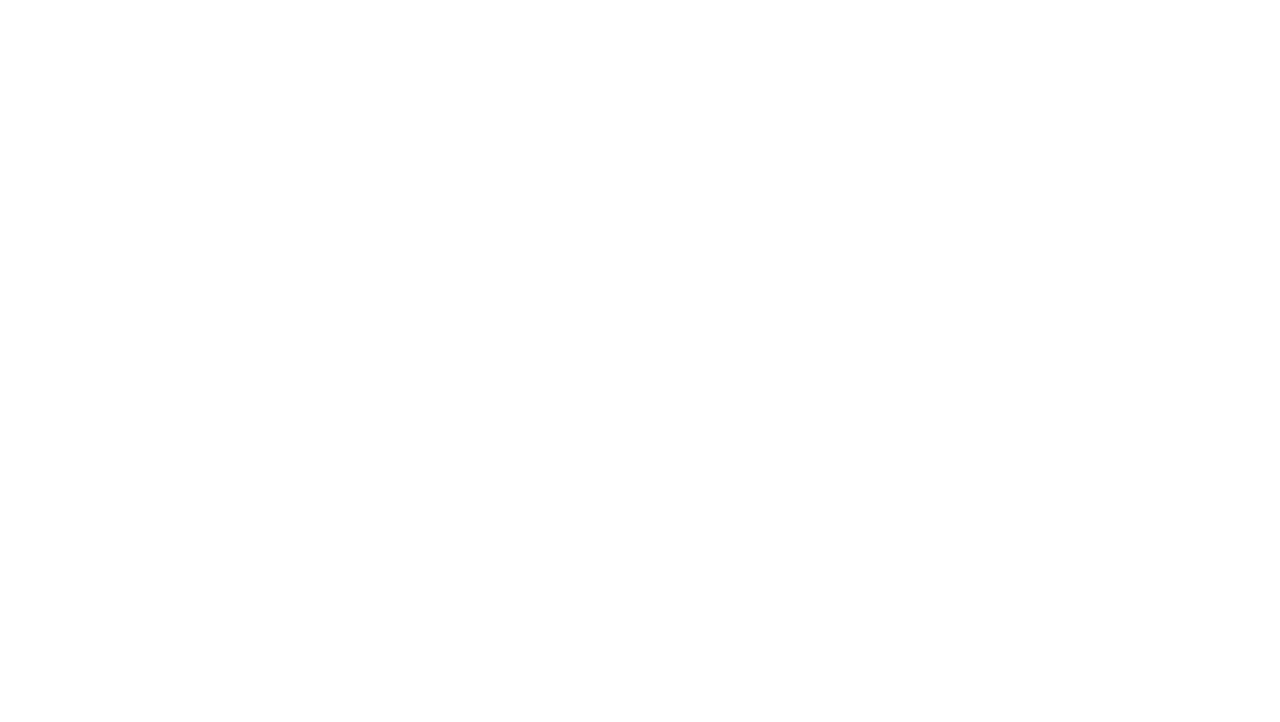
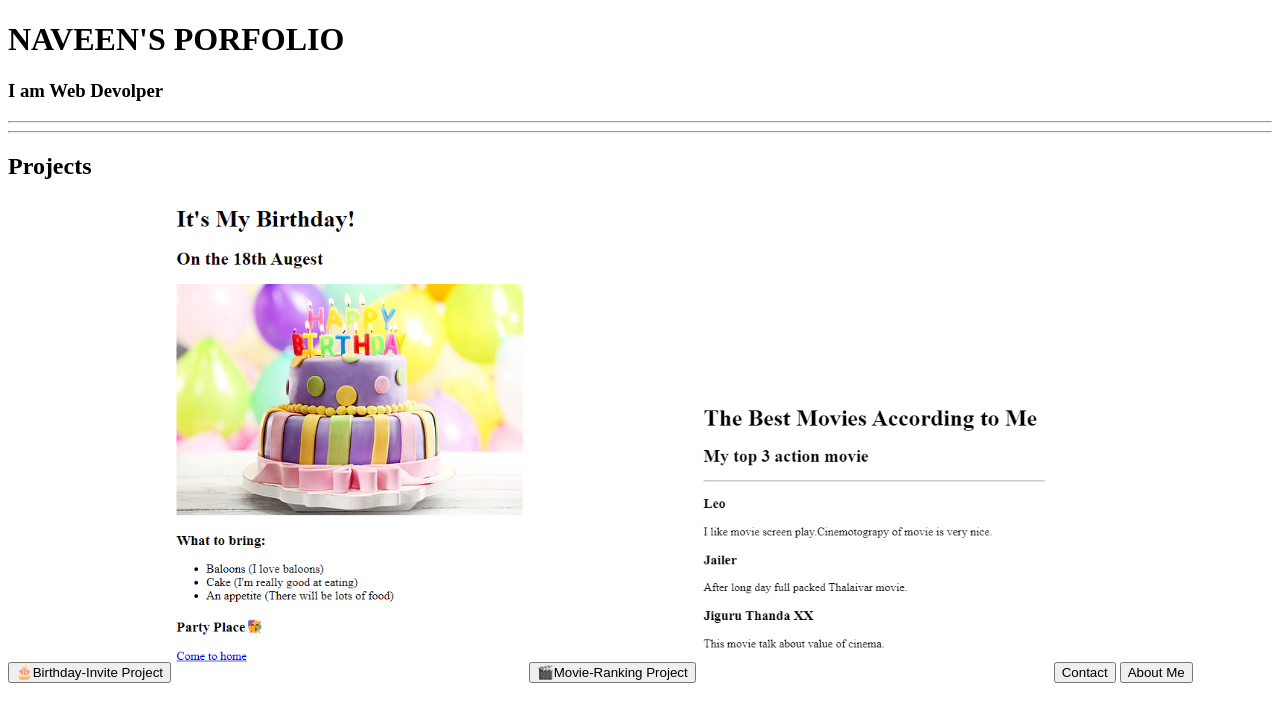
Before and after one commit to naveenshub47/Protfolio, a plain HTML site: page index.html in a window 1280 px wide. Drawn offline with Linux system fonts and the light colour scheme.

Commit message:
Add files via upload

```diff
--- a/index.html
+++ b/index.html
@@ -1,15 +1,24 @@
-<!-- TODO 1: Create the HTML Boilerplate -->
 
-<!-- TODO 2: Add Your previous projects' HTML into the public folder -->
+ <!Doctype html>
+ <html lang="en-US">
 
-<!-- TODO 3: Take screenshots of your project previews and add the images to the images folder -->
+ <head>
+   <title>Protfolio</title>
+   <meta charset="Utf-8">
+   <h1>NAVEEN'S PORFOLIO</h1>
+   <h3>I am Web Devolper</h3>
+   <hr>
+   <hr>
+ </head>
+ <body>
+    <h2>Projects</h2>
 
-<!-- TODO 4: Add titles/subtitles etc. -->
+    <a href="./public/birthday-invite.html"><button><span>🎂</span>Birthday-Invite Project</button></a>
+    <img src="./assets/images/birthday.png" width="350"/>
+    <a href="./public/movie-ranking.html"><button><span>🎬</span>Movie-Ranking Project</button></a>
+    <img src="./assets/images/Movie.png"width="350"/>
 
-<!-- TODO 5: Add a link to the project pages -->
+    <a href="./public/contact.html"><button>Contact</button></a>
+    <a href="./public/about.html"><button>About Me</button></a>
 
-<!-- TODO 6: Add images to show the project previews
-HINT for TODO 6: You can use the height attribute set to 200 to make the image smaller:
-https://developer.mozilla.org/en-US/docs/Web/HTML/Element/img#attr-height -->
-
-<!-- TODO 7: Add the Contact Me and About Me page links -->
+ </body>
```
